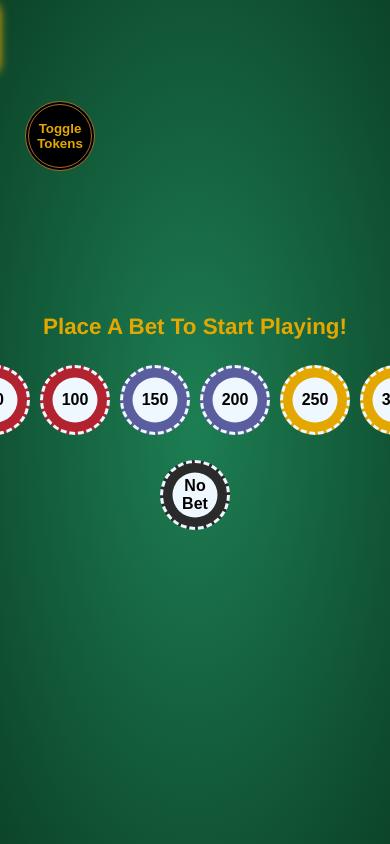
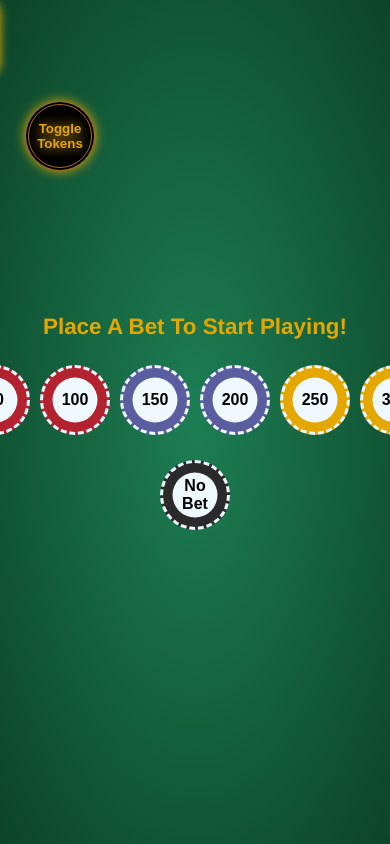
Before and after one commit to MattSafi/BlackJack, a Vue app: page / in a window 390 px wide. Shown: the top 844 px of the page. Built offline with nearby package versions, Linux system fonts and the light colour scheme.

Commit message:
style upgrades

```diff
--- a/src/components/GameBoard.vue
+++ b/src/components/GameBoard.vue
@@ -3,7 +3,7 @@
     <!-- Tokens and Bet Amount -->
     <div class="mobile-betting-toggle">
       <Button @click="toggleMobileBetting" class="mobile-betting-toggle-btn"
-        >Toggle Tokens</Button
+        ><span>Toggle Tokens</span></Button
       >
     </div>
     <div :class="['betting', { active: isBettingActive }]">
@@ -542,8 +542,12 @@ export default {
     border: 4px double #a46928;
     border-radius: 100vw;
     color: #e4a700;
+    filter: drop-shadow(0px 0px 6px #e4a700);
     font-weight: 600;
     transition: 0.1s ease;
+  }
+  .mobile-betting-toggle-btn span {
+    filter: drop-shadow(0px 0px 6px #e4a700);
   }
   .mobile-betting-toggle-btn:hover {
     transform: scale(1.05);
```
